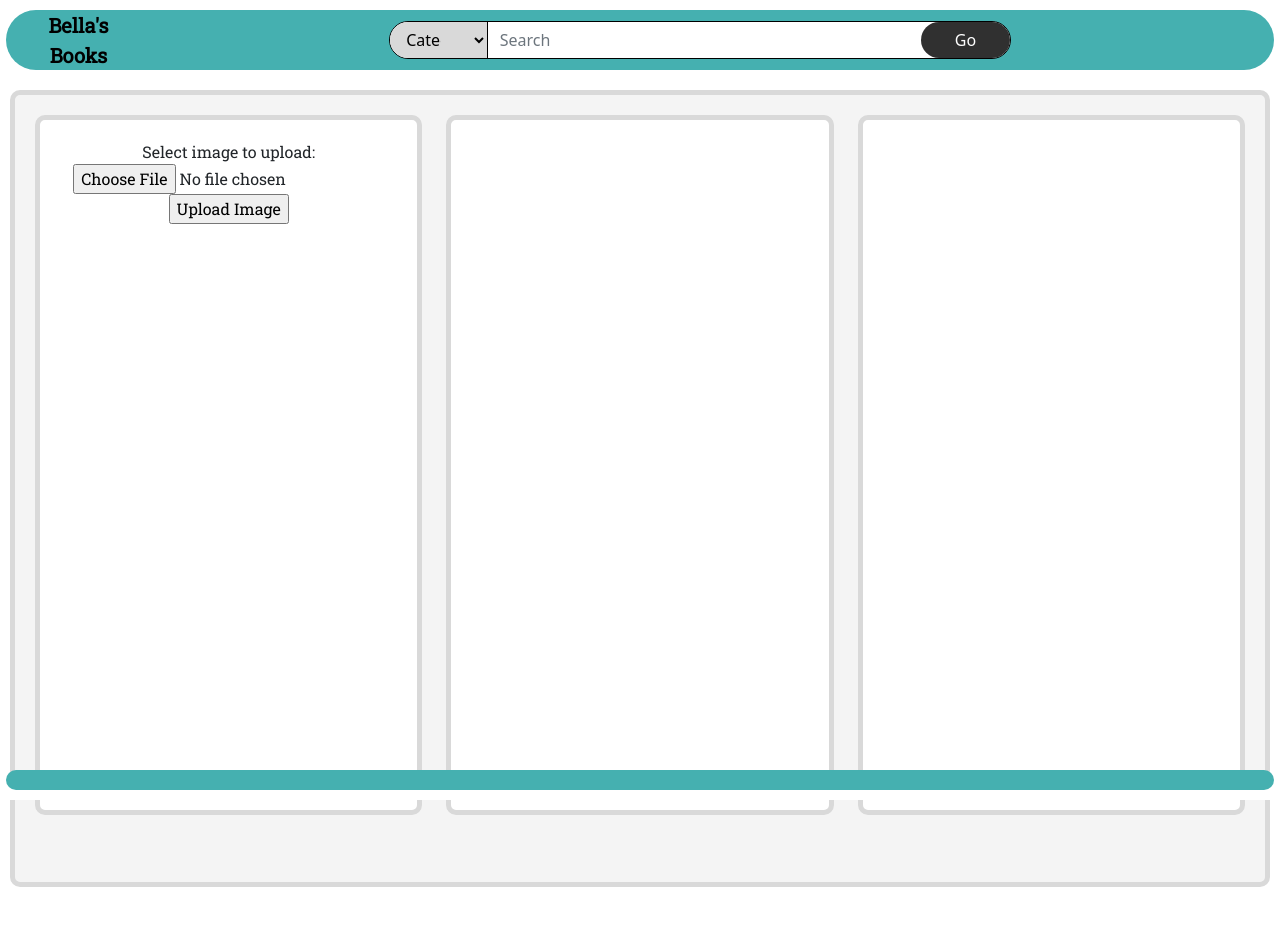
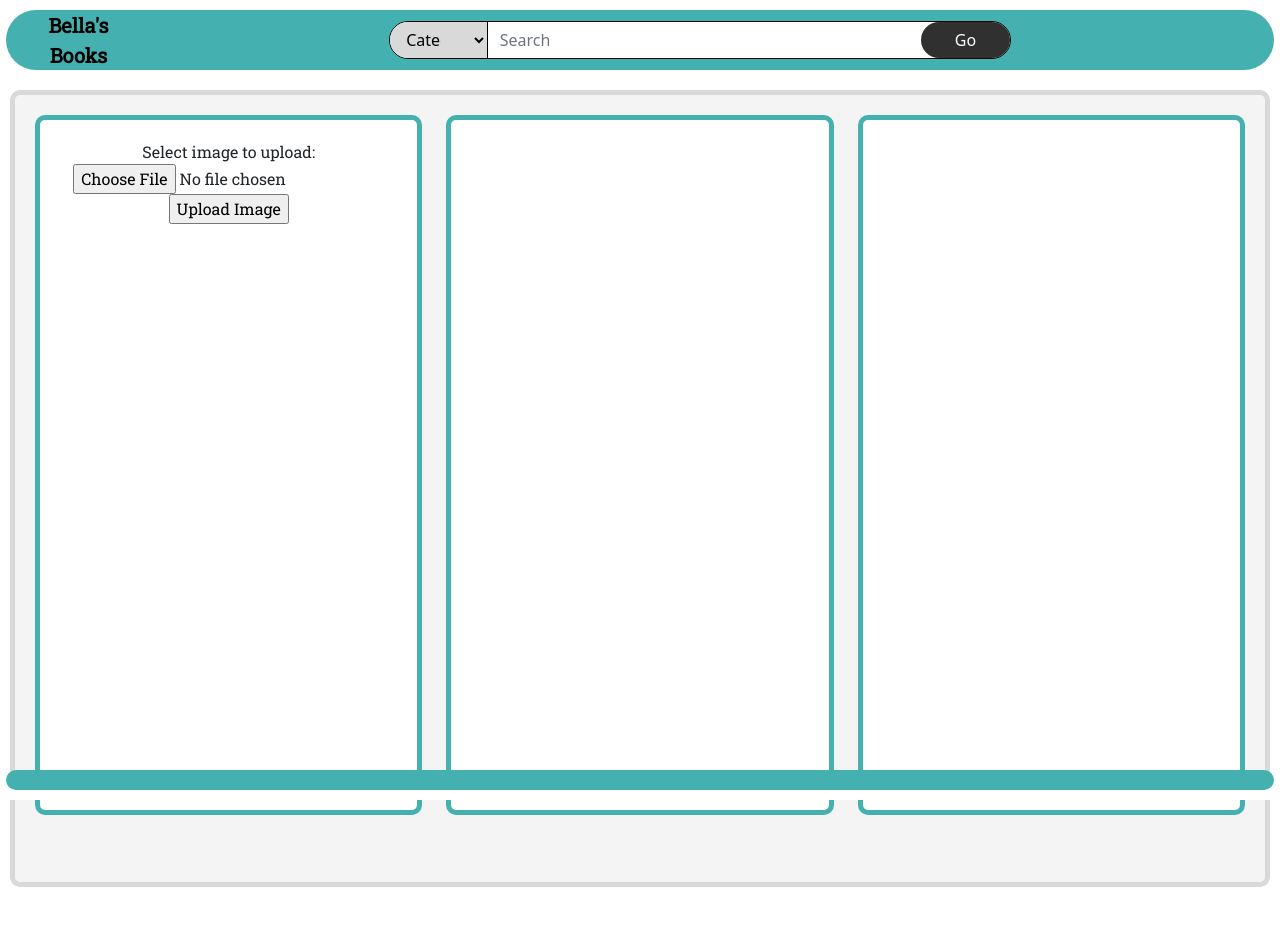
Before and after one commit to HenryW-C/bookshop, a PHP site: page /list.php in a window 1280 px wide. Run offline with PHP 8.4, Linux system fonts and the light colour scheme; the visitor is signed in with stand-in values (Sample User, id 1); data that the repository does not hold is empty.

Commit message:
update colour

```diff
--- a/stylesheet.css
+++ b/stylesheet.css
@@ -217,6 +217,7 @@
 /* custom columns on list page */
 .list .custom-column {
   background-color: #ffffff;
+  border: 5px solid #45b0b0;
   height: 79.5vh;
 }
 
```
